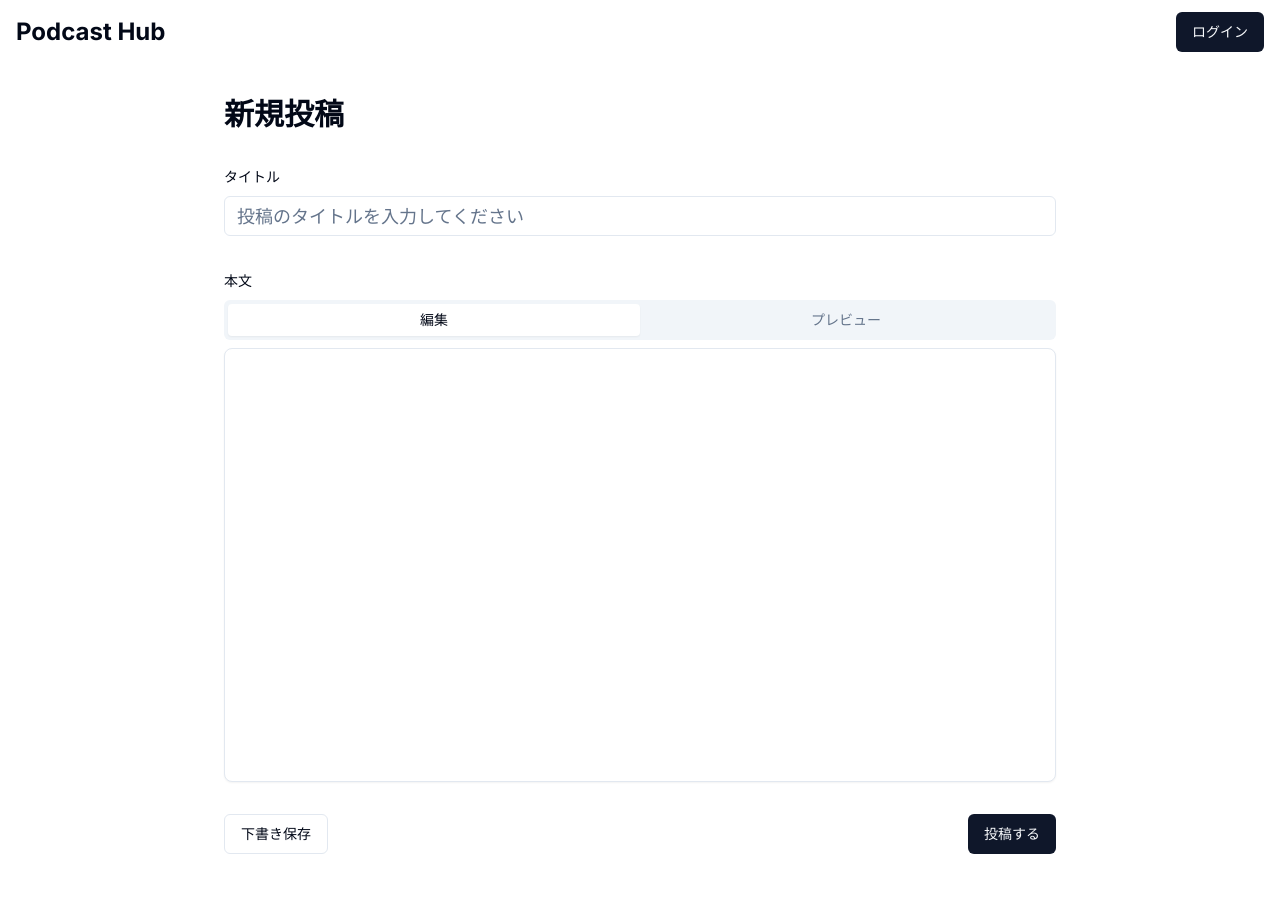
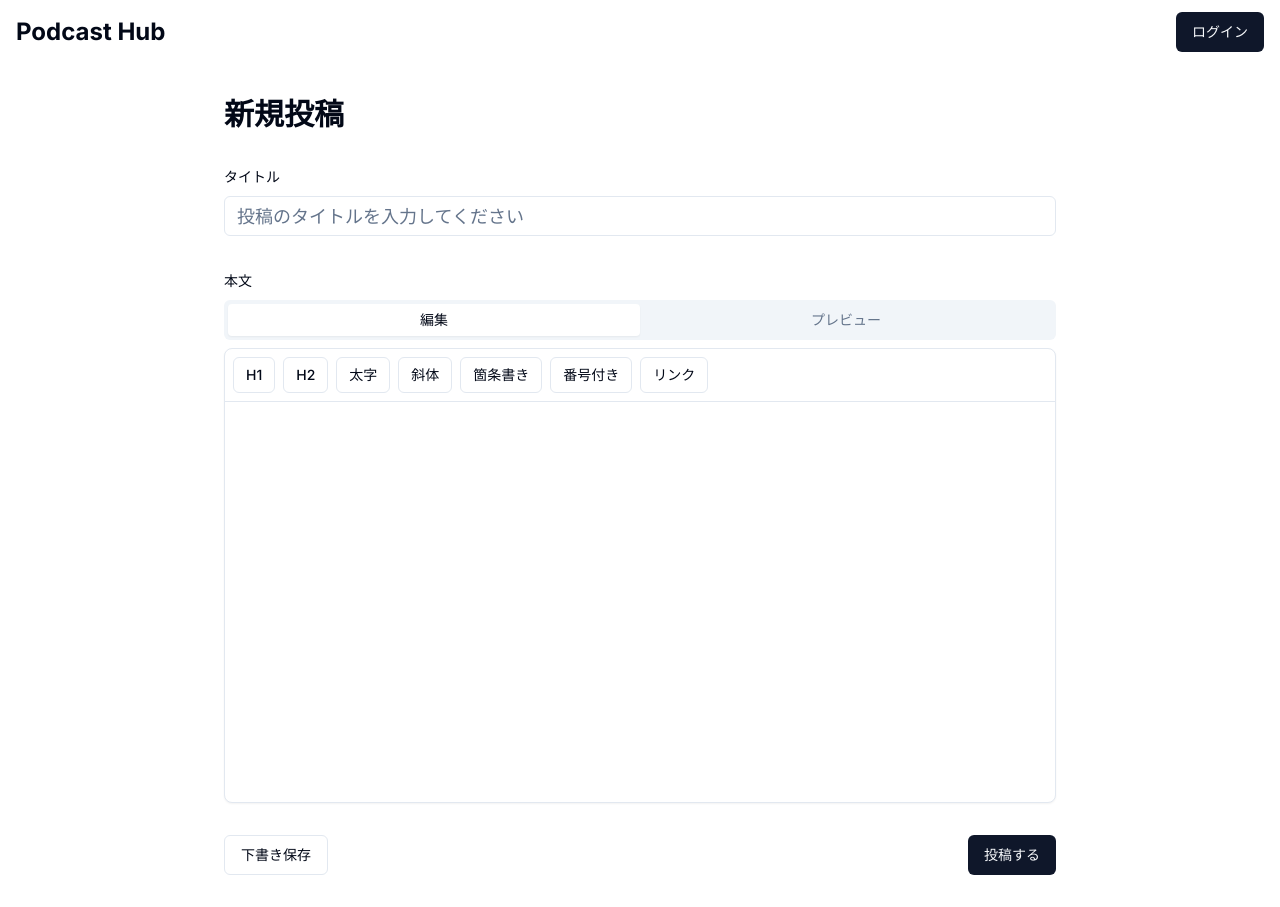
Before and after one commit to TokiyaHorikawa/podcast-hub, a Next.js app: page /posts/new in a window 1280 px wide. Before the commit the page ends 886 px from the top, so only its background shows below. Built offline with nearby package versions, Linux system fonts and the light colour scheme; no server answers.

Commit message:
wip:スタイル ボタンを追加

```diff
--- a/package.json
+++ b/package.json
@@ -22,6 +22,7 @@
     "@supabase/supabase-js": "^2.45.3",
     "@tiptap/extension-image": "^2.11.0",
     "@tiptap/extension-link": "^2.11.0",
+    "@tiptap/extension-placeholder": "^2.11.0",
     "@tiptap/pm": "^2.11.0",
     "@tiptap/react": "^2.11.0",
     "@tiptap/starter-kit": "^2.11.0",
--- a/src/app/posts/new/_components/NewPostForm.tsx
+++ b/src/app/posts/new/_components/NewPostForm.tsx
@@ -9,11 +9,16 @@ import Image from "@tiptap/extension-image";
 import Link from "@tiptap/extension-link";
 import { EditorContent, useEditor } from "@tiptap/react";
 import StarterKit from "@tiptap/starter-kit";
+import { useCallback } from "react";
 
 export default function NewPostForm() {
   const editor = useEditor({
     extensions: [
-      StarterKit,
+      StarterKit.configure({
+        heading: {
+          levels: [1, 2, 3],
+        },
+      }),
       Link.configure({
         openOnClick: false,
       }),
@@ -23,10 +28,26 @@ export default function NewPostForm() {
     editorProps: {
       attributes: {
         class:
-          "prose prose-sm sm:prose lg:prose-lg xl:prose-2xl mx-auto focus:outline-none",
+          "prose prose-sm sm:prose lg:prose-lg xl:prose-2xl mx-auto focus:outline-none min-h-[400px] p-4",
       },
     },
+    autofocus: true,
+    parseOptions: {
+      preserveWhitespace: true,
+    },
+    immediatelyRender: false,
   });
+
+  const setLink = useCallback(() => {
+    const url = window.prompt("URL を入力してください:");
+    if (url && editor) {
+      editor.chain().focus().setLink({ href: url }).run();
+    }
+  }, [editor]);
+
+  if (!editor) {
+    return null;
+  }
 
   return (
     <form className="space-y-8">
@@ -47,13 +68,83 @@ export default function NewPostForm() {
             <TabsTrigger value="preview">プレビュー</TabsTrigger>
           </TabsList>
           <TabsContent value="write">
-            <Card className="p-4">
-              <EditorContent editor={editor} className="min-h-[400px]" />
+            <Card>
+              <div className="border-b p-2 flex gap-2 flex-wrap">
+                <Button
+                  size="sm"
+                  variant={
+                    editor.isActive("heading", { level: 1 })
+                      ? "default"
+                      : "outline"
+                  }
+                  onClick={() =>
+                    editor.chain().focus().toggleHeading({ level: 1 }).run()
+                  }
+                >
+                  H1
+                </Button>
+                <Button
+                  size="sm"
+                  variant={
+                    editor.isActive("heading", { level: 2 })
+                      ? "default"
+                      : "outline"
+                  }
+                  onClick={() =>
+                    editor.chain().focus().toggleHeading({ level: 2 }).run()
+                  }
+                >
+                  H2
+                </Button>
+                <Button
+                  size="sm"
+                  variant={editor.isActive("bold") ? "default" : "outline"}
+                  onClick={() => editor.chain().focus().toggleBold().run()}
+                >
+                  太字
+                </Button>
+                <Button
+                  size="sm"
+                  variant={editor.isActive("italic") ? "default" : "outline"}
+                  onClick={() => editor.chain().focus().toggleItalic().run()}
+                >
+                  斜体
+                </Button>
+                <Button
+                  size="sm"
+                  variant={
+                    editor.isActive("bulletList") ? "default" : "outline"
+                  }
+                  onClick={() =>
+                    editor.chain().focus().toggleBulletList().run()
+                  }
+                >
+                  箇条書き
+                </Button>
+                <Button
+                  size="sm"
+                  variant={
+                    editor.isActive("orderedList") ? "default" : "outline"
+                  }
+                  onClick={() =>
+                    editor.chain().focus().toggleOrderedList().run()
+                  }
+                >
+                  番号付き
+                </Button>
+                <Button
+                  size="sm"
+                  variant={editor.isActive("link") ? "default" : "outline"}
+                  onClick={setLink}
+                >
+                  リンク
+                </Button>
+              </div>
+              <EditorContent editor={editor} />
             </Card>
           </TabsContent>
           <TabsContent value="preview">
             <Card className="p-4 prose">
-              {/* TODO: プレビュー実装 */}
               <div className="min-h-[400px]">{editor?.getHTML()}</div>
             </Card>
           </TabsContent>
```
Also changed, not shown: 1 other file (tests, documents, lock files or other folders).
